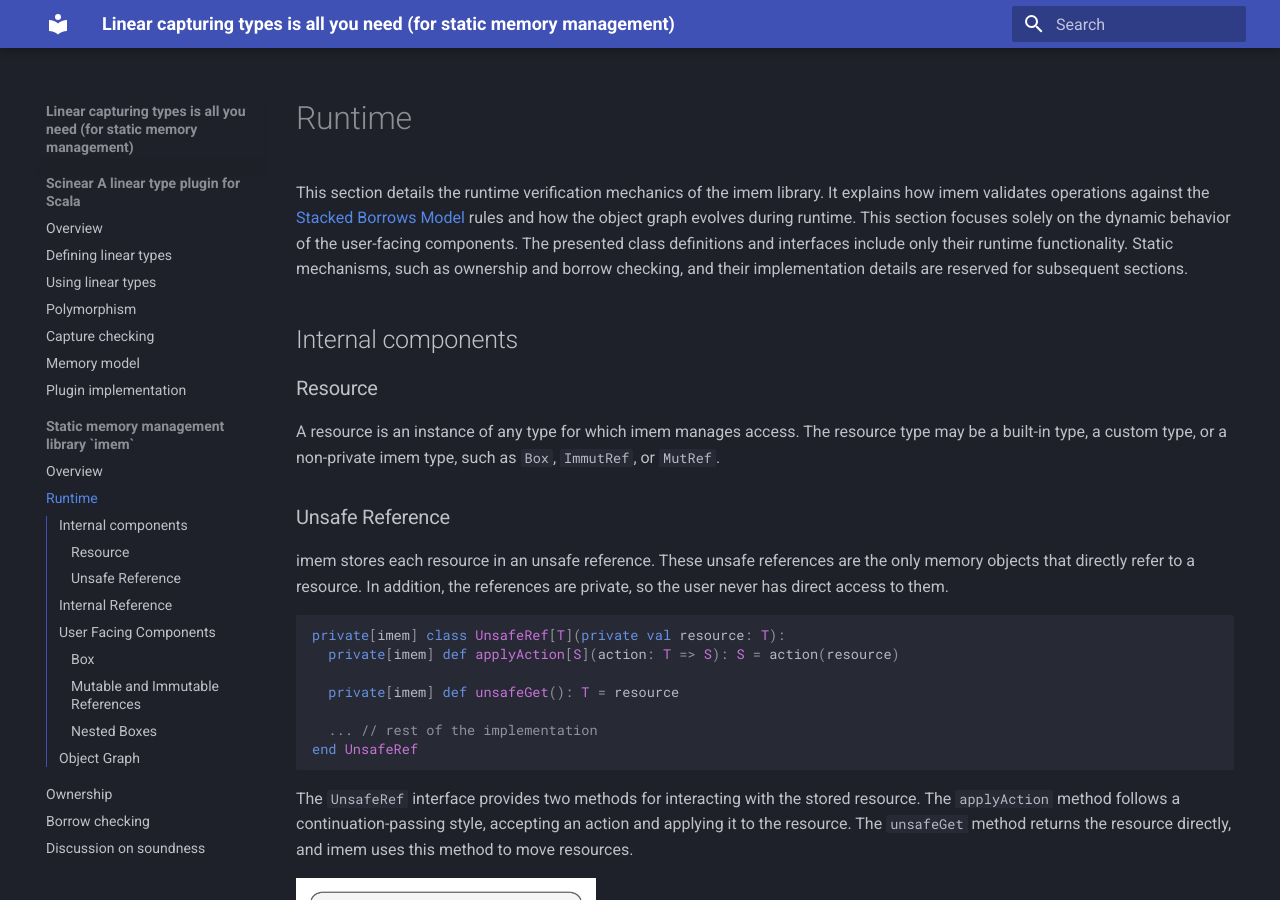
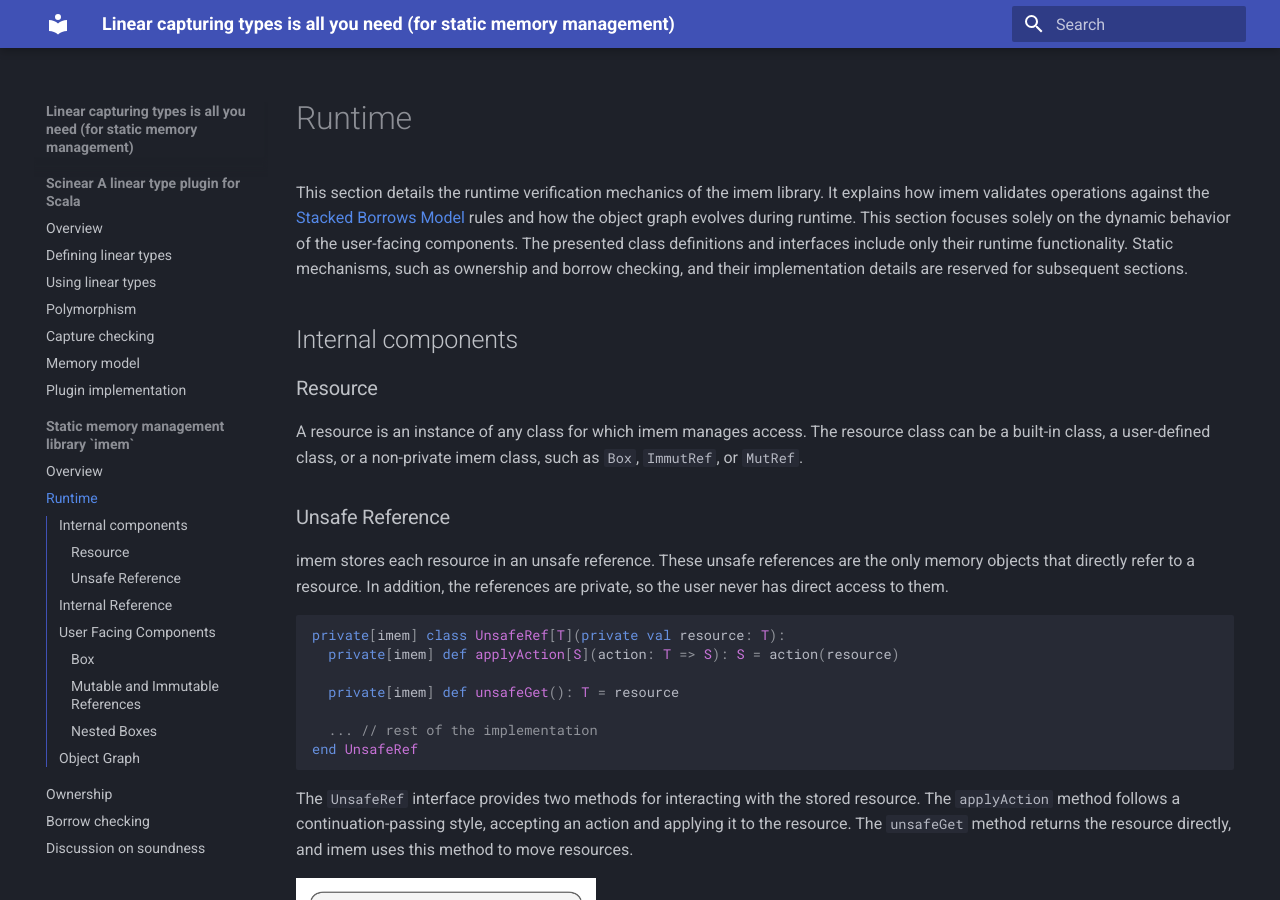
Before and after one commit to amsen20/masters-thesis, an MkDocs documentation site: the page built from docs/imem/runtime.md, in a window 1280 px wide and 900 px high. Built offline with MkDocs 1.6.1 and Material for MkDocs 9.7.7, drawn with Linux system fonts in a browser that asks for light colours.

Commit message:
Not mention types

```diff
--- a/docs/imem/runtime.md
+++ b/docs/imem/runtime.md
@@ -10,8 +10,8 @@ Static mechanisms, such as ownership and borrow checking, and their implementati
 
 ### Resource
 
-A resource is an instance of any type for which imem manages access.
-The resource type may be a built-in type, a custom type, or a non-private imem type, such as `Box`, `ImmutRef`, or `MutRef`.
+A resource is an instance of any class for which imem manages access.
+The resource class can be a built-in class, a user-defined class, or a non-private imem class, such as `Box`, `ImmutRef`, or `MutRef`.
 
 ### Unsafe Reference
 
```
